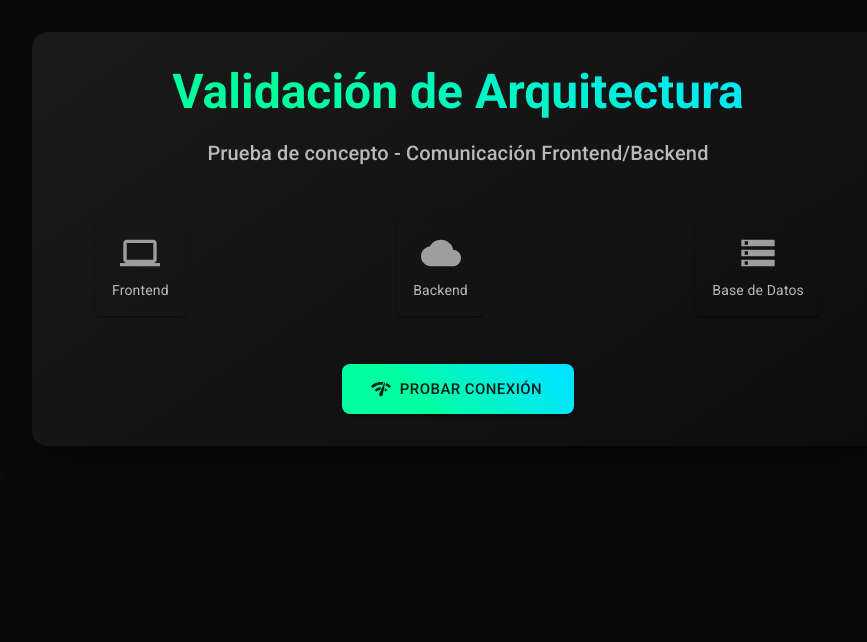
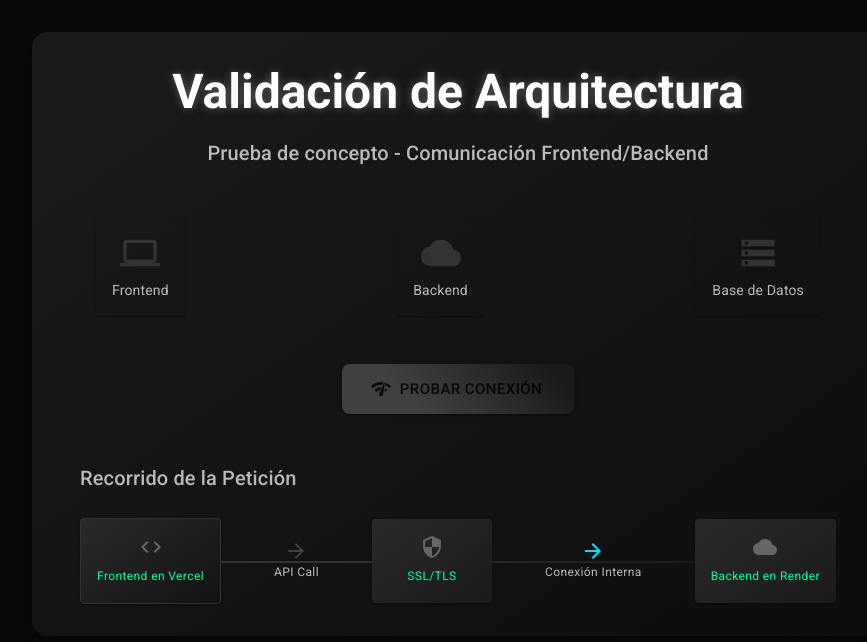
Before and after one commit to gabubuu/pruebadeconcepto-frontend, a React (Vite) app: page / in a window 1280 px wide. Shown: the top 642 px of the page, without its empty margins (182-1049 px from the left). Built offline with nearby package versions, Linux system fonts and the light colour scheme.

Commit message:
estilo: cambio a tema oscuro monocromático y mejora del diagrama de flujo

```diff
--- a/src/App.jsx
+++ b/src/App.jsx
@@ -11,7 +11,15 @@ import {
   Fade,
   LinearProgress
 } from '@mui/material';
-import { NetworkCheck, Storage, Cloud, Computer } from '@mui/icons-material';
+import {
+  NetworkCheck,
+  Storage,
+  Cloud,
+  Computer,
+  ArrowForward,
+  Security,
+  Code
+} from '@mui/icons-material';
 
 export default function App() {
   const [isLoading, setIsLoading] = useState(false);
@@ -69,11 +77,8 @@ export default function App() {
             component="h1"
             gutterBottom
             sx={{
-              background: 'linear-gradient(45deg, #00ff9d 30%, #00e5ff 90%)',
-              backgroundClip: 'text',
-              textFillColor: 'transparent',
-              WebkitBackgroundClip: 'text',
-              WebkitTextFillColor: 'transparent',
+              color: '#ffffff',
+              textShadow: '0 0 10px rgba(255,255,255,0.3)',
               fontWeight: 'bold'
             }}
           >
@@ -95,7 +100,7 @@ export default function App() {
                 transition: 'all 0.3s ease'
               }}
             >
-              <Computer sx={{ fontSize: 40, color: flowStep >= 1 ? '#00ff9d' : 'grey.500' }} />
+              <Computer sx={{ fontSize: 40, color: flowStep >= 1 ? '#ffffff' : '#333333' }} />
               <Typography variant="body2" color={flowStep >= 1 ? 'primary' : 'text.secondary'}>
                 Frontend
               </Typography>
@@ -111,7 +116,7 @@ export default function App() {
                 background: flowStep >= 2 ? 'linear-gradient(145deg, #2a2a2a 0%, #1a1a1a 100%)' : 'inherit'
               }}
             >
-              <Cloud sx={{ fontSize: 40, color: flowStep >= 2 ? '#00ff9d' : 'grey.500' }} />
+              <Cloud sx={{ fontSize: 40, color: flowStep >= 2 ? '#ffffff' : '#333333' }} />
               <Typography variant="body2" color={flowStep >= 2 ? 'primary' : 'text.secondary'}>
                 Backend
               </Typography>
@@ -127,7 +132,7 @@ export default function App() {
                 background: flowStep >= 3 ? 'linear-gradient(145deg, #2a2a2a 0%, #1a1a1a 100%)' : 'inherit'
               }}
             >
-              <Storage sx={{ fontSize: 40, color: flowStep >= 3 ? '#00ff9d' : 'grey.500' }} />
+              <Storage sx={{ fontSize: 40, color: flowStep >= 3 ? '#ffffff' : '#333333' }} />
               <Typography variant="body2" color={flowStep >= 3 ? 'primary' : 'text.secondary'}>
                 Base de Datos
               </Typography>
@@ -154,14 +159,97 @@ export default function App() {
               px: 4,
               py: 1.5,
               borderRadius: 2,
-              background: 'linear-gradient(45deg, #00ff9d 30%, #00e5ff 90%)',
+              background: 'linear-gradient(45deg, #404040 30%, #1a1a1a 90%)',
               '&:hover': {
-                background: 'linear-gradient(45deg, #00e5ff 30%, #00ff9d 90%)',
+                background: 'linear-gradient(45deg, #1a1a1a 30%, #404040 90%)',
               }
             }}
           >
             {isLoading ? 'Verificando...' : 'Probar Conexión'}
           </Button>
+        </Box>
+
+        <Box sx={{ mt: 6, px: 2 }}>
+          <Typography variant="h6" color="text.secondary" gutterBottom sx={{ mb: 3 }}>
+            Recorrido de la Petición
+          </Typography>
+
+          <Box sx={{
+            display: 'flex',
+            alignItems: 'center',
+            justifyContent: 'space-between',
+            position: 'relative',
+            '&::after': {
+              content: '""',
+              position: 'absolute',
+              top: '50%',
+              left: '10%',
+              right: '10%',
+              height: '2px',
+              background: 'linear-gradient(90deg, #333333 30%, #1a1a1a 90%)',
+              zIndex: 0,
+            }
+          }}>
+            <Paper sx={{
+              p: 2,
+              zIndex: 1,
+              background: 'linear-gradient(145deg, #2a2a2a 0%, #121212 100%)',
+              display: 'flex',
+              flexDirection: 'column',
+              alignItems: 'center',
+              minWidth: '120px',
+              border: '1px solid #333'
+            }}>
+              <Code sx={{ color: '#666', mb: 1 }} />
+              <Typography variant="caption" color="primary">
+                Frontend en Vercel
+              </Typography>
+            </Paper>
+
+            <Box sx={{ zIndex: 1, display: 'flex', flexDirection: 'column', alignItems: 'center' }}>
+              <ArrowForward sx={{ color: '#404040' }} />
+              <Typography variant="caption" color="text.secondary">
+                API Call
+              </Typography>
+            </Box>
+
+            <Paper sx={{
+              p: 2,
+              zIndex: 1,
+              background: 'linear-gradient(145deg, #2a2a2a 0%, #1a1a1a 100%)',
+              display: 'flex',
+              flexDirection: 'column',
+              alignItems: 'center',
+              minWidth: '120px'
+            }}>
+              <Security sx={{ color: '#666', mb: 1 }} />
+              <Typography variant="caption" color="primary">
+                SSL/TLS
+              </Typography>
+            </Paper>
+
+            <Box sx={{ zIndex: 1, display: 'flex', flexDirection: 'column', alignItems: 'center' }}>
+              <ArrowForward sx={{ color: '#00e5ff' }} />
+              <Typography variant="caption" color="text.secondary">
+                Conexión Interna
+              </Typography>
+            </Box>
+
+            <Paper sx={{
+              p: 2,
+              zIndex: 1,
+              background: 'linear-gradient(145deg, #2a2a2a 0%, #1a1a1a 100%)',
+              display: 'flex',
+              flexDirection: 'column',
+              alignItems: 'center',
+              minWidth: '120px'
+            }}>
+              <Cloud sx={{ color: '#666', mb: 1 }} />
+              <Typography variant="caption" color="primary">
+                Backend en Render
+              </Typography>
+            </Paper>
+          </Box>
         </Box>
       </Paper>
 
```
